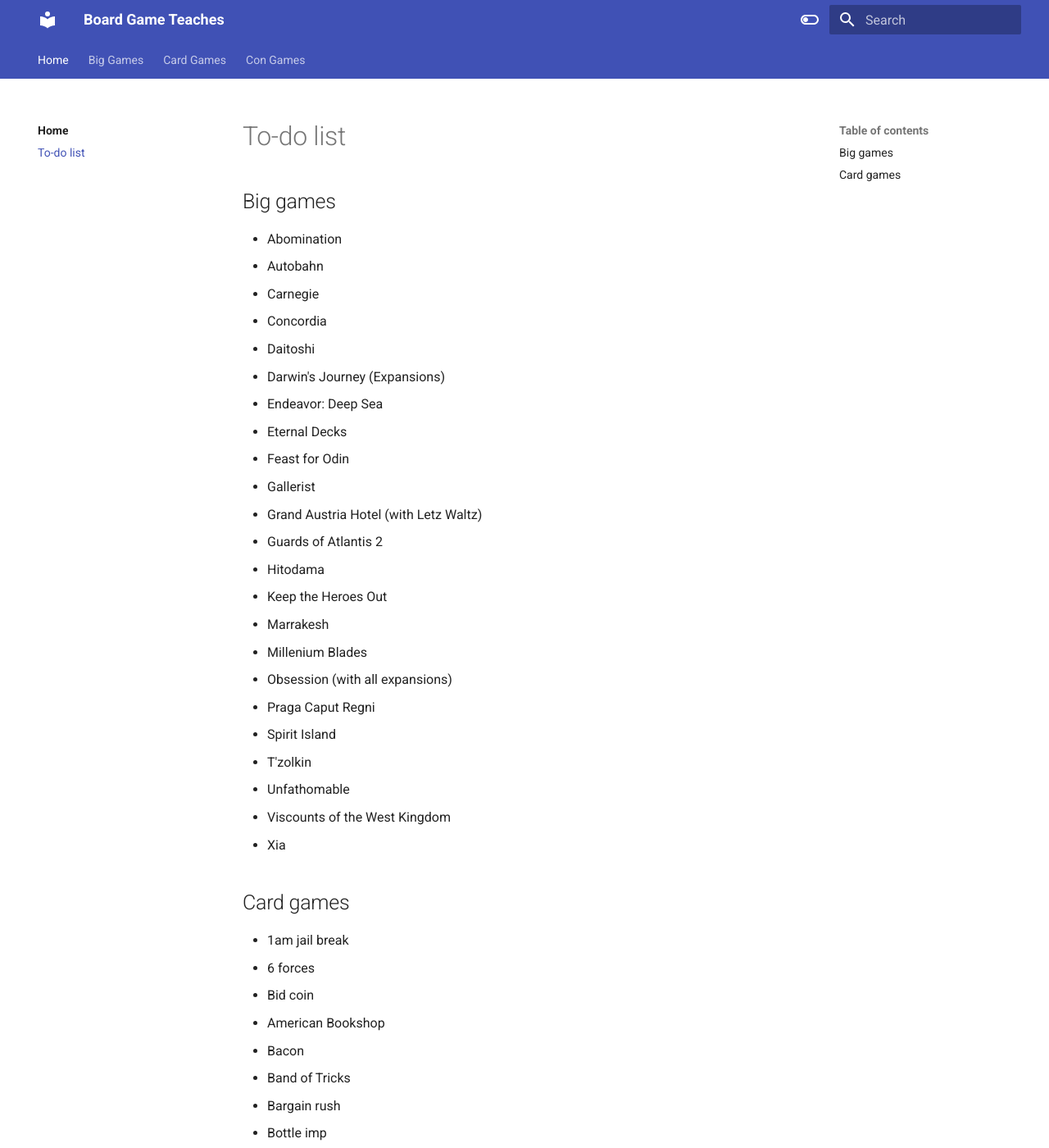
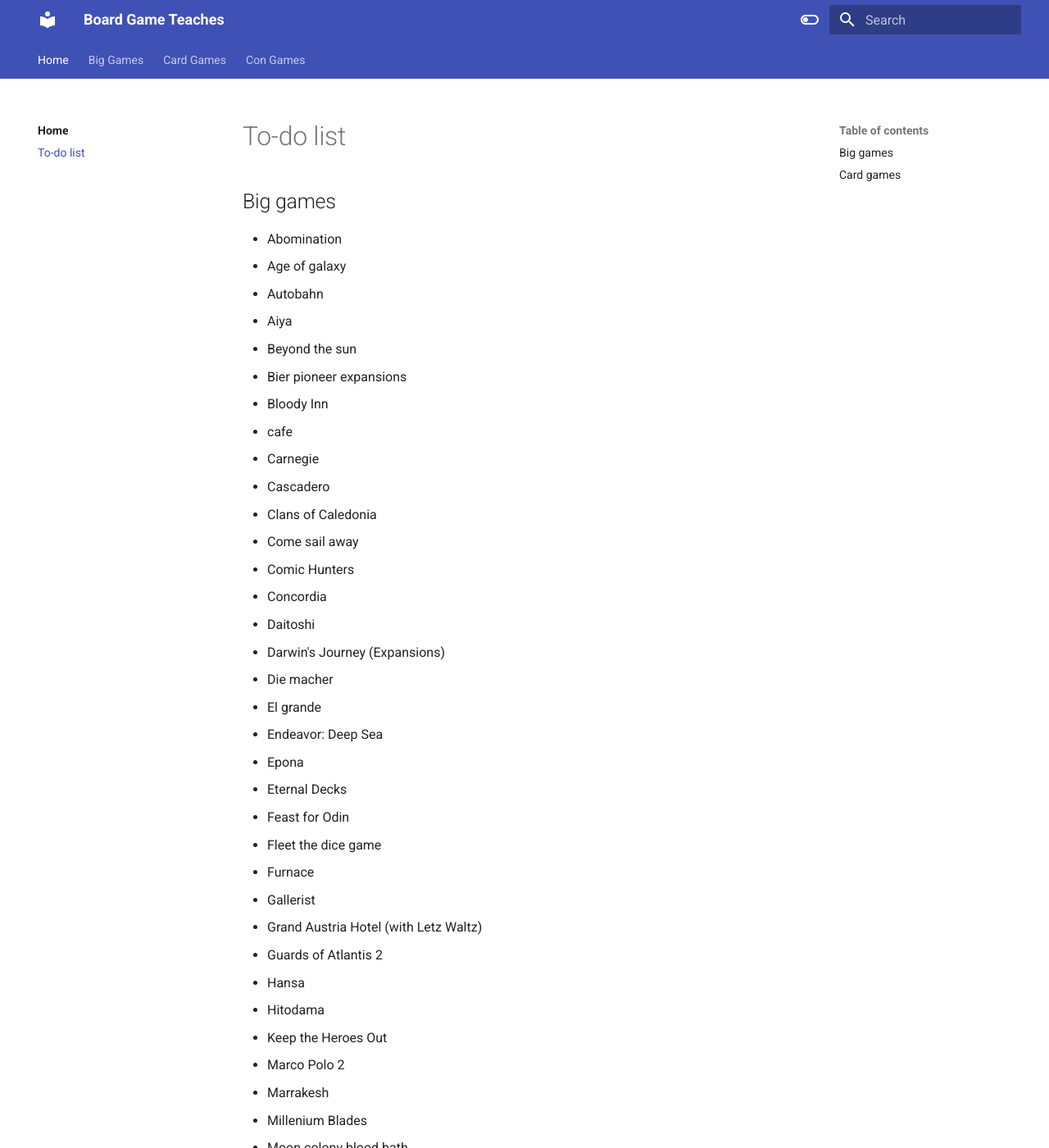
Before and after one commit to IronTarkles/Teaches, an MkDocs documentation site: the page built from docs/to_do_list.md, in a window 1280 px wide and 1400 px high. Shown: the whole window at 82% size. Built offline with MkDocs 1.6.1 and Material for MkDocs 9.7.7, drawn with Linux system fonts in a browser that asks for light colours; some of the changed text lies outside the part shown.

Commit message:
to do list updates, cleanup

```diff
--- a/docs/to_do_list.md
+++ b/docs/to_do_list.md
@@ -1,28 +1,56 @@
 # To-do list
 ## Big games
 - Abomination
+- Age of galaxy
 - Autobahn
+- Aiya
+- Beyond the sun
+- Bier pioneer expansions
+- Bloody Inn
+- cafe
 - Carnegie
+- Cascadero
+- Clans of Caledonia
+- Come sail away
+- Comic Hunters
 - Concordia
 - Daitoshi
 - Darwin's Journey (Expansions)
+- Die macher
+- El grande
 - Endeavor: Deep Sea
+- Epona
 - Eternal Decks
 - Feast for Odin
+- Fleet the dice game
+- Furnace
 - Gallerist
 - Grand Austria Hotel (with Letz Waltz)
 - Guards of Atlantis 2
+- Hansa
 - Hitodama
 - Keep the Heroes Out
+- Marco Polo 2
 - Marrakesh
 - Millenium Blades
+- Moon colony blood bath
+- Newton (expansions)
 - Obsession (with all expansions)
+- Old kings crown
+- Oliva
 - Praga Caput Regni
+- Recall
+- Shinjuku
 - Spirit Island
 - T'zolkin
+- Teotihucan
+- Trajan
 - Unfathomable
+- Welcome to the moon
+- Xenon profiteer
 - Viscounts of the West Kingdom
 - Xia
+- Zoo vadis
 
 ## Card games
 - 1am jail break
```
Also changed, not shown: docs/WIP/bid_coin.md (deleted, +0 -1 lines), docs/WIP/oshaka.md (deleted, +0 -1 lines).
